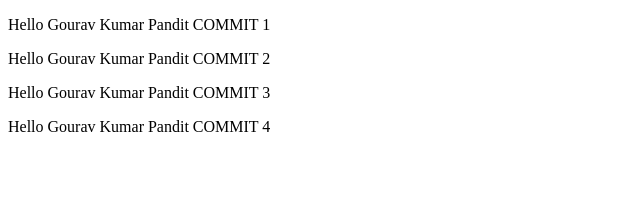
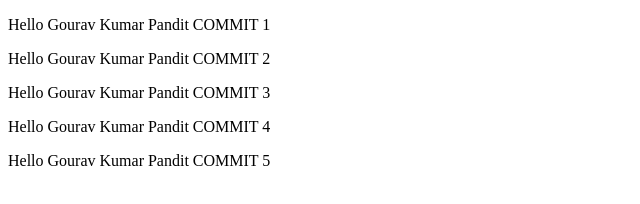
Before and after one commit to GouravKumarPandit/github-practice1, a plain HTML site: page index.html in a window 1280 px wide. Shown: the whole page, without its empty margins (0-640 px from the left). Drawn offline with Linux system fonts and the light colour scheme.

Commit message:
commit 5

```diff
--- a/index.html
+++ b/index.html
@@ -10,5 +10,6 @@
     <p>Hello Gourav Kumar Pandit COMMIT 2</p>
     <p>Hello Gourav Kumar Pandit COMMIT 3</p>
     <p>Hello Gourav Kumar Pandit COMMIT 4</p>
+    <p>Hello Gourav Kumar Pandit COMMIT 5</p>
 </body>
 </html>
```
